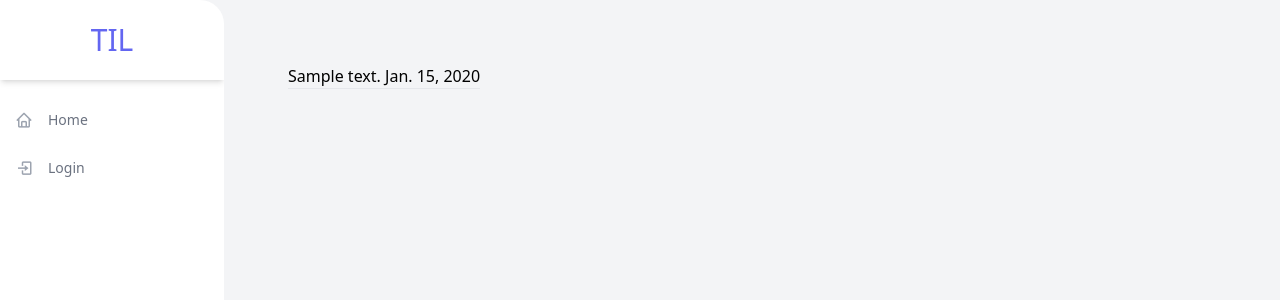
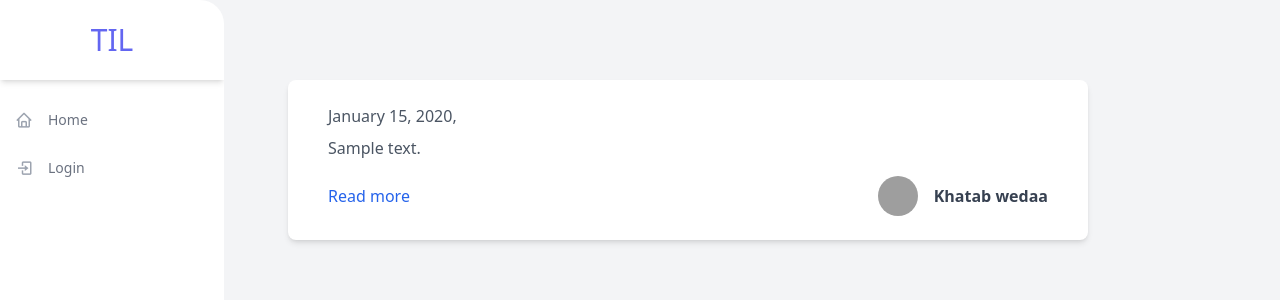
Before and after one commit to Jinu4/TIL-Django, a Django app: page / in a window 1280 px wide. Shown: the top 300 px of the page. Run offline with Django 4.2, Linux system fonts and the light colour scheme; tables that the repository leaves empty hold one stand-in row (values such as "Sample post"); some libraries are stand-ins or nearby versions; grey boxes are pictures that could not be loaded.

Commit message:
Added tailwind css to homepage

```diff
--- a/feed/templates/feed/homepage.html
+++ b/feed/templates/feed/homepage.html
@@ -2,9 +2,28 @@
 {% block title %}Homepage{% endblock %}
 {% block content %}
     {% for post in posts %}
-        {{post.text}}
-        {{post.date}}
-        <hr>
+                <!-- Component is from https://tailwindcomponents.com/component/post-artical -->
+        <div class="max-w-4xl px-10 my-4 py-6 bg-white rounded-lg shadow-md" style="width:50rem ;">
+            <div class="flex justify-between items-center">
+                <span class="font-light text-gray-600">{{ post.date|date:"F j, Y," }}</span>
+            </div>
+            <div class="mt-2">
+                <!-- TODO: ADD HEADING IN MODEL -->
+                <!-- <a class="text-2xl text-gray-700 font-bold hover:text-gray-600" href="#"> </a> -->
+                <p class="mt-2 text-gray-600">{{post.text}}</p>
+            </div>
+            <div class="flex justify-between items-center mt-4">
+                <!-- TODO:ADD A DETAIL URL  -->
+                <a class="text-blue-600 hover:underline" href="#">Read more</a>
+                <div>
+                    <!-- TODO:ADD USER NAME,IMAGE AND URL -->
+                    <a class="flex items-center" href="#">
+                        <img class="mx-4 w-10 h-10 object-cover rounded-full hidden sm:block" src="https://images.unsplash.com/photo-1502980426475-b83966705988?ixlib=rb-1.2.1&ixid=eyJhcHBfaWQiOjEyMDd9&auto=format&fit=crop&w=373&q=80" alt="avatar">
+                        <h1 class="text-gray-700 font-bold">Khatab wedaa</h1>
+                    </a>
+                </div>
+            </div>
+        </div>
     {% endfor %}
 
 {% endblock %}
```
